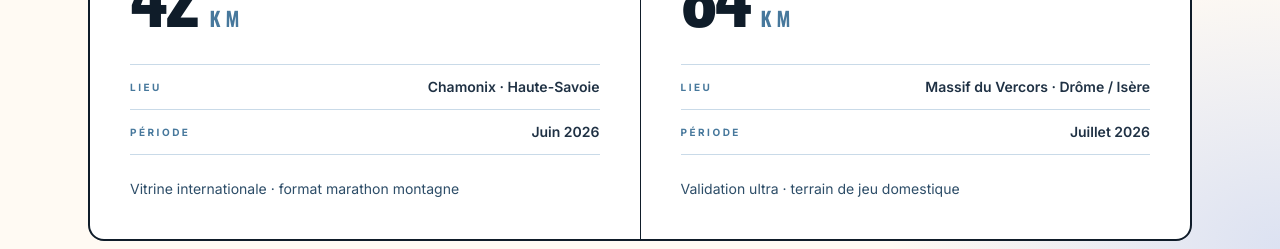
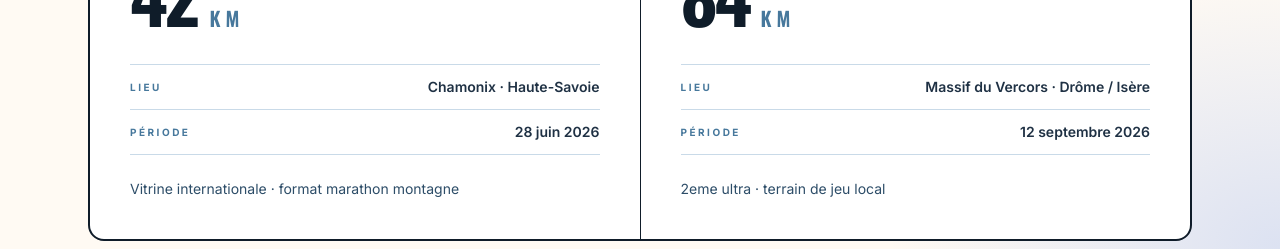
Before and after one commit to matmau26/mathilde-baudelocq-trail, a React (Vite) app: page / in a window 1280 px wide. Shown: the part 7080-7329 px from the top of the page. Built offline with nearby package versions, Linux system fonts and the light colour scheme.

Commit message:
modif text

```diff
--- a/src/components/Calendar.jsx
+++ b/src/components/Calendar.jsx
@@ -47,7 +47,7 @@ const OBJECTIVES = [
     title: 'Marathon du Mont-Blanc',
     distance: '42 km',
     location: 'Chamonix · Haute-Savoie',
-    period: 'Juin 2026',
+    period: '28 juin 2026',
     note: 'Vitrine internationale · format marathon montagne',
   },
   {
@@ -55,8 +55,8 @@ const OBJECTIVES = [
     title: 'UltraTrail du Vercors',
     distance: '84 km',
     location: 'Massif du Vercors · Drôme / Isère',
-    period: 'Juillet 2026',
-    note: 'Validation ultra · terrain de jeu domestique',
+    period: '12 septembre 2026',
+    note: '2eme ultra · terrain de jeu local',
   },
 ];
 
```
